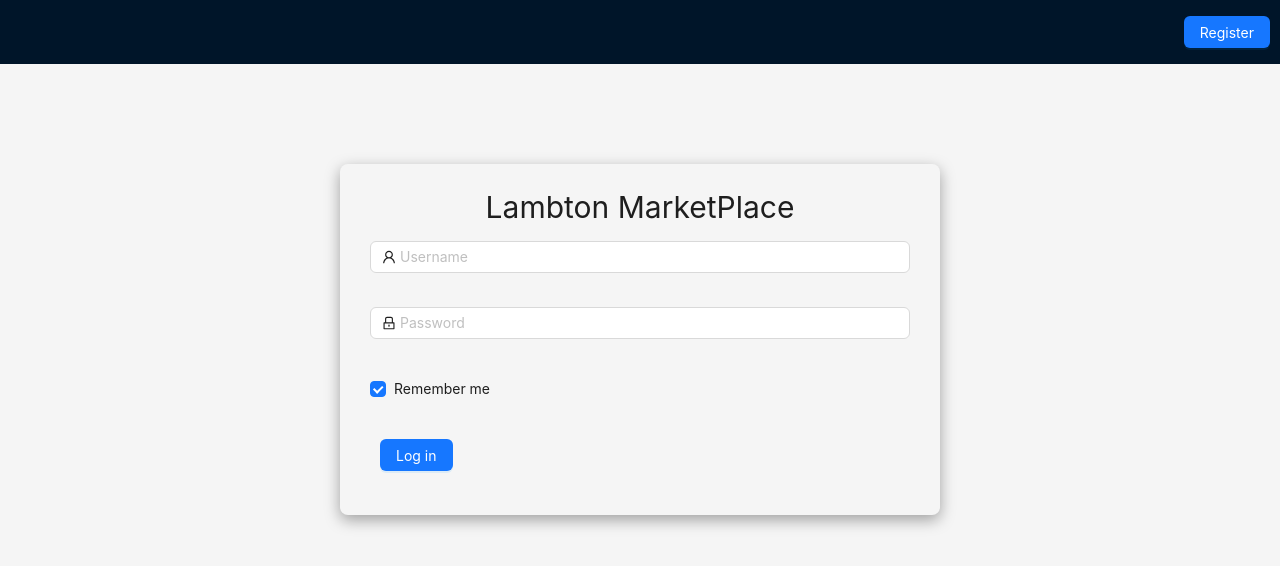
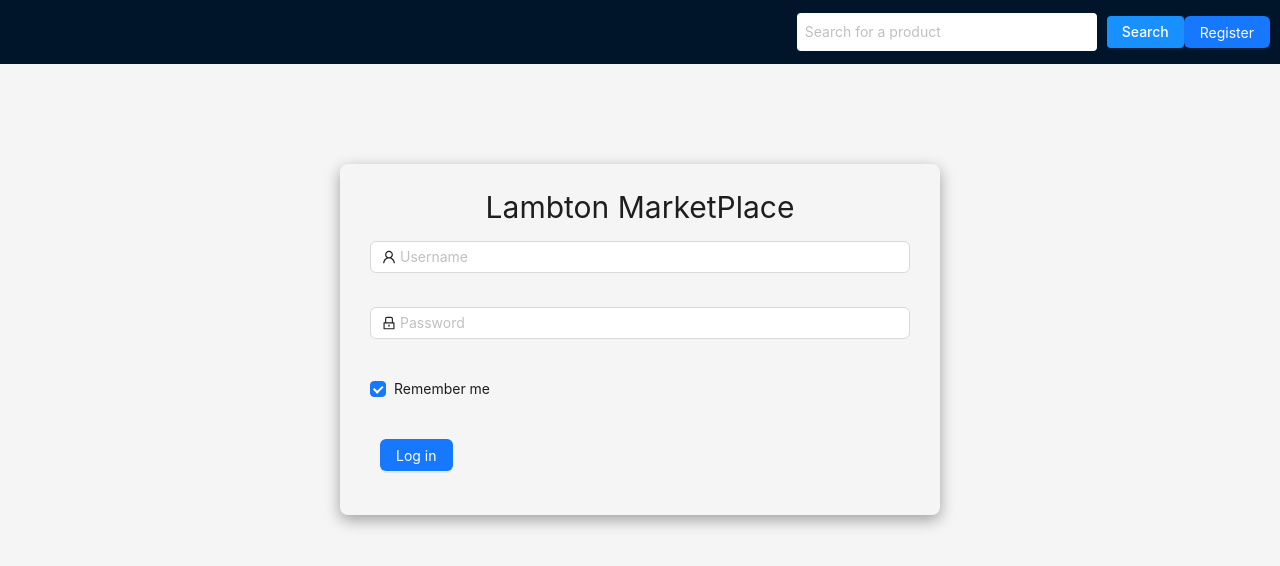
Before and after one commit to shivmistry223/student-marketplace-app, a React (Create React App) app: page / in a window 1280 px wide. Shown: the top 566 px of the page. Built offline with nearby package versions, Linux system fonts and the light colour scheme.

Commit message:
Search functionality feature

```diff
--- a/src/components/CustomHeader/CustomHeader.js
+++ b/src/components/CustomHeader/CustomHeader.js
@@ -1,10 +1,13 @@
 import { Header } from "antd/es/layout/layout";
-import React from "react";
-import { Button } from "antd";
+import React, { useState } from "react";
+import { Button, Input } from "antd";
 import CustomMenu from "../Menu/CustomMenu";
 import Styles from "./CustomHeader.module.scss";
 
-const CustomHeader = ({ login }) => {
+
+const CustomHeader = ({ login,onSearch=()=>{} }) => {
+  const [searchQuery, setSearchQuery] = useState("");
+
   const moveTo = (url) => {
     if (login) {
       window.location.href = "/register";
@@ -15,11 +18,29 @@ const CustomHeader = ({ login }) => {
 
   const userExists = () => localStorage.getItem("user");
 
+  const handleSearch = () => {
+    onSearch(searchQuery.trim());
+  };
+
   return (
     <Header className={Styles.container}>
-      {!userExists() && <Button type="primary" onClick={moveTo}>
-        {login ? <>Register</> : <>Login</>}
-      </Button>}
+      <div className={Styles.searchContainer}>
+        <Input
+          placeholder="Search for a product"
+          value={searchQuery}
+          onChange={(e) => setSearchQuery(e.target.value)}
+          className={Styles.searchInput}
+        />
+        <Button className={Styles.searchButton} type="primary" onClick={handleSearch}>
+          Search
+        </Button>
+      </div>
+
+      {!userExists() && (
+        <Button type="primary" onClick={moveTo}>
+          {login ? <>Register</> : <>Login</>}
+        </Button>
+      )}
     </Header>
   );
 };
--- a/src/components/CustomHeader/CustomHeader.module.scss
+++ b/src/components/CustomHeader/CustomHeader.module.scss
@@ -8,6 +8,39 @@
         color: white;
         align-self: center;
     }
+
+    .searchInput {
+        width: 300px;
+        padding: 8px;
+        border: none;
+        border-radius: 4px;
+        outline: none;
+        transition: all 0.3s ease-in-out;
+
+        &:focus {
+          box-shadow: 0 0 8px rgba(24, 144, 255, 0.6); // Highlight on focus
+          border: 1px solid #1890ff; // Ant Design primary color
+        }
+      }
+
+      .searchButton {
+        // padding: 8px 16px;
+        background-color: #1890ff; // Ant Design primary button color
+        color: white;
+        border: none;
+        border-radius: 4px;
+        cursor: pointer;
+        font-weight: 500;
+        margin-left: 10px;
+
+        &:hover {
+          background-color: #40a9ff; // Slightly lighter hover color
+        }
+
+        &:active {
+          background-color: #096dd9; // Slightly darker active color
+        }
+      }
 }
 
 .header, .menuContainer {
--- a/src/components/Dashboard/Dashboard.js
+++ b/src/components/Dashboard/Dashboard.js
@@ -8,7 +8,7 @@ import { MENU_OPTIONS, product } from "./constant";
 import ProductForm from "../ProductForm/ProductForm";
 import { renderMenu } from "./helper";
 import { logOut } from "../Helper";
-import { DASHBOARD, DELETE, MYPRODUCT } from "../constant";
+import { DASHBOARD, DELETE, MYPRODUCT,PRODUCTSEARCH } from "../constant";
 const { Content, Footer, Sider } = Layout;
 
 const Dashboard = ({ user }) => {
@@ -75,6 +75,25 @@ const Dashboard = ({ user }) => {
       });
   };
 
+  const handleSearch = (searchQuery)=>{
+      const url = `${PRODUCTSEARCH}/?category=${MENU_OPTIONS[parseInt(currPage) - 1].type}&name=${searchQuery}`;
+      fetch(url)
+      .then((response) => {
+        if (!response.ok) {
+          return response.text().then((errorMessage) => {
+            throw new Error(errorMessage);
+          });
+        }
+        return response.json();
+      }).then((data) => {
+        setLoading(false);
+        setProducts(data);
+      })
+      .catch((e) => {
+        console.log(e);
+      });
+  }
+
   useEffect(() => {
     console.log(user);
     apiCall(currPage);
@@ -93,7 +112,7 @@ const Dashboard = ({ user }) => {
         <CustomMenu currPage={currPage} setPage={setPage} />
       </Sider>
       <Layout className={styles.container}>
-        <CustomHeader />
+      <CustomHeader onSearch={handleSearch} />
         <Content className={styles.mainContainer}>
           {loading ? (
             <Skeleton />
--- a/src/components/constant.js
+++ b/src/components/constant.js
@@ -9,6 +9,7 @@ export const DELETE = "http://localhost:8080/product";
 export const IMAGEDIR = "http://localhost:8080";
 export const MYPRODUCT = "http://localhost:8080/product/me";
 export const PRODUCTDETAILS = "http://localhost:8080/product";
+export const PRODUCTSEARCH = "http://localhost:8080/products/search";
 
 export const USER = {
   id: 4,
```
